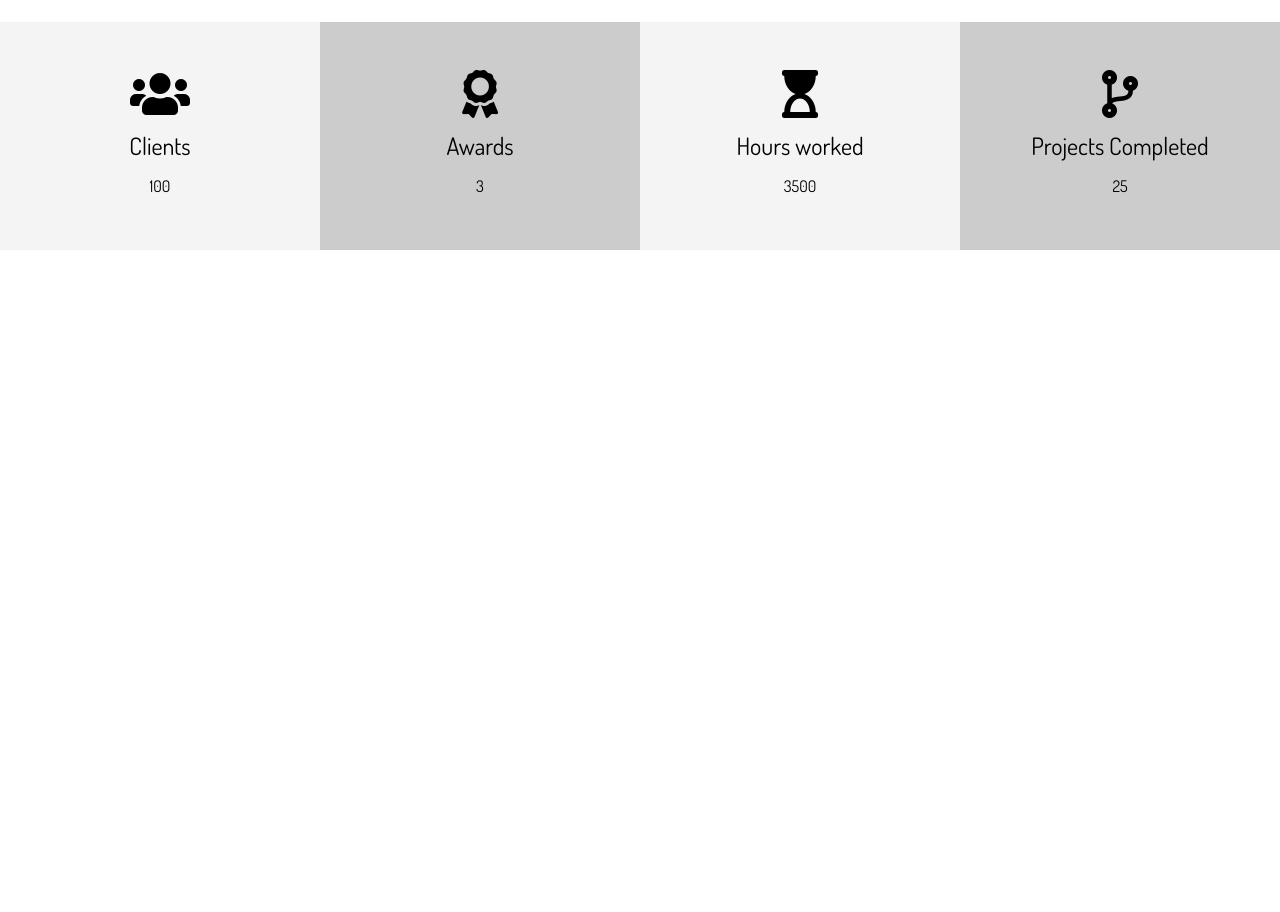
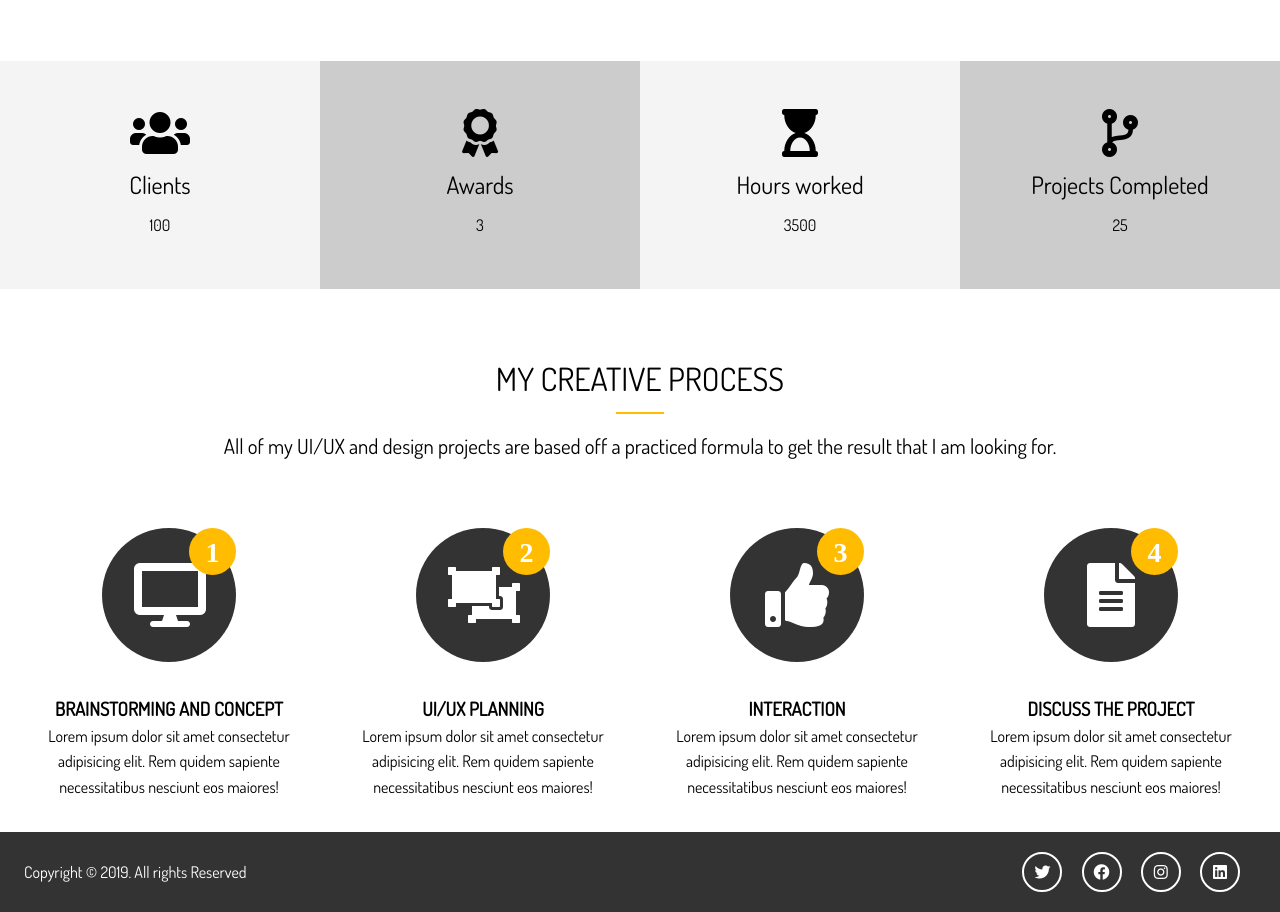
Before and after one commit to ccastell18/HTML-CSS, a website: page portfolio_project/index.html in a window 1280 px wide. Shown: the part 1164-2076 px from the top of the page. Before the commit the page ends 1446 px from the top, so only its background shows below. Drawn offline with Linux system fonts and the light colour scheme.

Commit message:
homepage done

```diff
--- a/portfolio_project/index.html
+++ b/portfolio_project/index.html
@@ -1,14 +1,20 @@
 <!DOCTYPE html>
 <html lang="en">
-
   <head>
-    <meta charset="UTF-8">
-    <meta name="viewport" content="width=device-width, initial-scale=1.0">
-    <meta http-equiv="X-UA-Compatible" content="ie=edge">
-    <link rel="stylesheet" href="https://use.fontawesome.com/releases/v5.9.0/css/all.css"
-        integrity="sha384-i1LQnF23gykqWXg6jxC2ZbCbUMxyw5gLZY6UiUS98LYV5unm8GWmfkIS6jqJfb4E" crossorigin="anonymous">
-    <link href="https://fonts.googleapis.com/css?family=Dosis&display=swap" rel="stylesheet">
-    <link rel="stylesheet" href="dist/css/main.css">
+    <meta charset="UTF-8" />
+    <meta name="viewport" content="width=device-width, initial-scale=1.0" />
+    <meta http-equiv="X-UA-Compatible" content="ie=edge" />
+    <link
+      rel="stylesheet"
+      href="https://use.fontawesome.com/releases/v5.9.0/css/all.css"
+      integrity="sha384-i1LQnF23gykqWXg6jxC2ZbCbUMxyw5gLZY6UiUS98LYV5unm8GWmfkIS6jqJfb4E"
+      crossorigin="anonymous"
+    />
+    <link
+      href="https://fonts.googleapis.com/css?family=Dosis&display=swap"
+      rel="stylesheet"
+    />
+    <link rel="stylesheet" href="dist/css/main.css" />
     <title>John Doe | UI/UX Designer</title>
   </head>
 
@@ -17,7 +23,7 @@
     <header id="header-home">
       <div class="container">
         <nav id="main-nav">
-                <img src="dist/img/logo.png" alt="my portfolio" id="logo">
+          <img src="dist/img/logo.png" alt="my portfolio" id="logo" />
           <ul>
             <li><a href="index.html" class="current">Home</a></li>
             <li><a href="index.html">About</a></li>
@@ -26,45 +32,59 @@
           </ul>
         </nav>
         <header class="header-content">
-                <h1>I Am John The <span class="txt-type" data-wait="2000"
-                        data-words='["Photographer", "Designer", "UI/UX Dev"]'></span></h1>
-                <p class="lead">I specialize in graphic design, UI/UX and photography</p>
+          <h1>
+            I Am John The
+            <span
+              class="txt-type"
+              data-wait="2000"
+              data-words='["Photographer", "Designer", "UI/UX Dev"]'
+            ></span>
+          </h1>
+          <p class="lead">
+            I specialize in graphic design, UI/UX and photography
+          </p>
           <a href="work.html" class="btn-light">View My Work</a>
         </header>
       </div>
     </header>
 
     <!-- Section A: Specialize -->
-    <section id="home-a" class='text-center py-2'>
+    <section id="home-a" class="text-center py-2">
       <div class="container">
         <h2 class="section-title">I specialize In</h2>
         <div class="bottom-line"></div>
-            <p class="lead">Photography as well as creating digital masterpieces and UI/UX layouts for websites
-                and mobile applications</p>
+        <p class="lead">
+          Photography as well as creating digital masterpieces and UI/UX layouts
+          for websites and mobile applications
+        </p>
         <div class="specials">
           <div>
             <i class="fas fa-file-alt fa-2x"></i>
             <h3>Concepting</h3>
-                    Lorem ipsum dolor sit amet consectetur adipisicing elit. Adipisci pariatur asperiores magni
-                    aut, molestiae assumenda odio fugiat illum ipsum doloribus incidunt.
+            Lorem ipsum dolor sit amet consectetur adipisicing elit. Adipisci
+            pariatur asperiores magni aut, molestiae assumenda odio fugiat illum
+            ipsum doloribus incidunt.
           </div>
           <div>
             <i class="fas fa-desktop fa-2x"></i>
             <h3>UI/UX</h3>
-                    Lorem ipsum dolor sit amet consectetur adipisicing elit. Adipisci pariatur asperiores magni
-                    aut, molestiae assumenda odio fugiat illum ipsum doloribus incidunt.
+            Lorem ipsum dolor sit amet consectetur adipisicing elit. Adipisci
+            pariatur asperiores magni aut, molestiae assumenda odio fugiat illum
+            ipsum doloribus incidunt.
           </div>
           <div>
             <i class="fas fa-object-ungroup fa-2x"></i>
             <h3>Visual Design</h3>
-                    Lorem ipsum dolor sit amet consectetur adipisicing elit. Adipisci pariatur asperiores magni
-                    aut, molestiae assumenda odio fugiat illum ipsum doloribus incidunt.
+            Lorem ipsum dolor sit amet consectetur adipisicing elit. Adipisci
+            pariatur asperiores magni aut, molestiae assumenda odio fugiat illum
+            ipsum doloribus incidunt.
           </div>
           <div>
             <i class="fas fa-thumbs-up fa-2x"></i>
             <h3>Interactiom</h3>
-                    Lorem ipsum dolor sit amet consectetur adipisicing elit. Adipisci pariatur asperiores magni
-                    aut, molestiae assumenda odio fugiat illum ipsum doloribus incidunt.
+            Lorem ipsum dolor sit amet consectetur adipisicing elit. Adipisci
+            pariatur asperiores magni aut, molestiae assumenda odio fugiat illum
+            ipsum doloribus incidunt.
           </div>
         </div>
       </div>
@@ -106,7 +126,75 @@
       </div>
     </section>
 
+    <!-- Section C: Process -->
+    <section id="home-c" class="text-center py-2">
+      <div class="container">
+        <h2 class="section-title">
+          My Creative Process
+        </h2>
+        <div class="bottom-line"></div>
+        <p class="lead">
+          All of my UI/UX and design projects are based off a practiced formula
+          to get the result that I am looking for.
+        </p>
+        <div class="process">
+          <div>
+            <i class="fas fa-desktop fa-4x process-icon my-2">
+              <div class="process-step">1</div>
+            </i>
+            <h3>Brainstorming and Concept</h3>
+            <p>
+              Lorem ipsum dolor sit amet consectetur adipisicing elit. Rem
+              quidem sapiente necessitatibus nesciunt eos maiores!
+            </p>
+          </div>
+          <div>
+            <i class="fas fa-object-ungroup fa-4x process-icon my-2">
+              <div class="process-step">2</div>
+            </i>
+            <h3>UI/UX planning</h3>
+            <p>
+              Lorem ipsum dolor sit amet consectetur adipisicing elit. Rem
+              quidem sapiente necessitatibus nesciunt eos maiores!
+            </p>
+          </div>
+          <div>
+            <i class="fas fa-thumbs-up fa-4x process-icon my-2">
+              <div class="process-step">3</div>
+            </i>
+            <h3>Interaction</h3>
+            <p>
+              Lorem ipsum dolor sit amet consectetur adipisicing elit. Rem
+              quidem sapiente necessitatibus nesciunt eos maiores!
+            </p>
+          </div>
+          <div>
+            <i class="fas fa-file-alt fa-4x process-icon my-2">
+              <div class="process-step">4</div>
+            </i>
+            <h3>Discuss The Project</h3>
+            <p>
+              Lorem ipsum dolor sit amet consectetur adipisicing elit. Rem
+              quidem sapiente necessitatibus nesciunt eos maiores!
+            </p>
+          </div>
+        </div>
+      </div>
+    </section>
+
+    <!-- footer -->
+    <footer id="main-footer">
+      <div class="footer-content container">
+        <p>Copyright &copy; 2019. All rights Reserved</p>
+        <div class="social">
+          <i class="fab fa-twitter"></i>
+          <i class="fab fa-facebook"></i>
+          <i class="fab fa-instagram"></i>
+          <i class="fab fa-linkedin"></i>
+        </div>
+      </div>
+    </footer>
+
     <script src="dist/js/typewriter.js"></script>
   </body>
-
 </html>
--- a/portfolio_project/scss/_config.scss
+++ b/portfolio_project/scss/_config.scss
@@ -5,3 +5,14 @@
 $medium-color: #ccc;
 $dark-color: #333;
 $bg-image: url('../img/showcase.jpg');
+
+// set text color
+@function set-text-color($color) {
+    @if(lightness($color) > 50) {
+        @return #000;
+    }
+
+    @else {
+        @return #fff;
+    }
+}
--- a/portfolio_project/scss/_utilities.scss
+++ b/portfolio_project/scss/_utilities.scss
@@ -87,3 +87,20 @@
         margin: 4rem 0;
     }
 }
+
+.bottom-line {
+    height: 2px;
+    width: 3rem;
+    background: $main-color;
+    display: block;
+    margin: 0 auto 1rem auto;
+}
+
+.section-title {
+    font-size: 2rem;
+    display: block;
+    padding-bottom: 0.5rem;
+    text-align: center;
+    font-weight: 100;
+    text-transform: uppercase;
+}
--- a/portfolio_project/scss/main.scss
+++ b/portfolio_project/scss/main.scss
@@ -90,7 +90,6 @@
         }
     }
 
-    &-inner {}
 }
 
 #home {
@@ -140,4 +139,83 @@
             }
         }
     }
+
+    // home section c
+    &-c {
+        .process {
+            display: grid;
+            grid-template-columns: repeat(4, 1fr);
+            grid-gap: 1.5rem;
+            text-align: center;
+
+            &-step {
+                position: absolute;
+                top: 0;
+                right: 0;
+                font-size: 28px;
+                background: $main-color;
+                color: set-text-color($main-color);
+                border-radius: 50%;
+                height: 15px;
+                width: 15px;
+                line-height: 15px;
+                padding: 1rem;
+                transition: all 1s;
+            }
+
+            &-icon {
+                border-radius: 50%;
+                background: $dark-color;
+                color: set-text-color($dark-color);
+                padding: 2rem;
+                width: 70px;
+                height: 70px;
+                line-height: 70px;
+                text-align: center;
+                position: relative;
+                transition: all 1s;
+
+                &:hover {
+                    background: $main-color;
+                    width: 90px;
+                    height: 90px;
+                    line-height: 90px;
+
+                    .process-step {
+                        background: $dark-color;
+                        color: set-text-color($dark-color);
+                    }
+                }
+            }
+        }
+    }
 }
+
+// footer
+#main-footer {
+    background: $dark-color;
+    color: #fff;
+    height: 5rem;
+
+    .footer-content {
+        display: flex;
+        justify-content: space-between;
+        height: 5rem;
+        align-items: center;
+
+        .social .fab {
+            margin-right: 1rem;
+            border: 2px #fff solid;
+            border-radius: 50%;
+            height: 20px;
+            width: 20px;
+            line-height: 20px;
+            text-align: center;
+            padding: 0.5rem;
+
+            &:hover {
+                background: $main-color;
+            }
+        }
+    }
+}
```
Also changed, not shown: portfolio_project/dist/css/main.css. Lines whose indentation alone changed are shown as unchanged.
